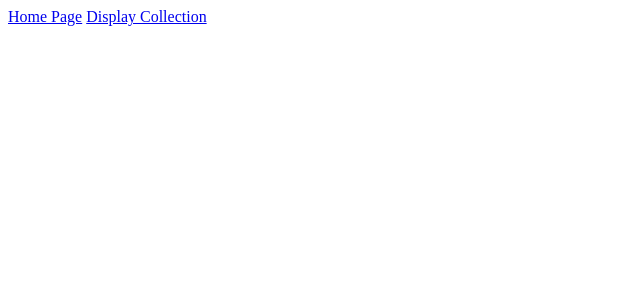
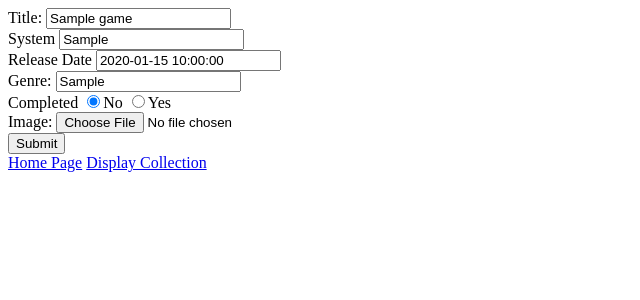
Before and after one commit to DJMurphy88/Python-Site, a Flask app: template Templates/Update.html in a window 1280 px wide. Shown: the top 300 px of the page, without its empty margins (0-640 px from the left). Run offline with Flask 2, Linux system fonts and the light colour scheme; the template is opened without the code that fills it: most values are stand-ins (such as "Sample title", 1, 10 or a date in 2020).

Commit message:
Added template inheritance and ability to delete game from database

```diff
--- a/Application.py
+++ b/Application.py
@@ -22,13 +22,16 @@ def collection():
 
 @app.route("/listGames")
 def listGames():
-    return render_template("List.html")
+    Database.connect()
+    games = Database.get_games()
+    Database.close()
+    return render_template("List.html", games=games)
 
 @app.route("/submission")
 def submission():
     return render_template("Submission.html")
 
-@app.route("/submission", methods = ['POST'])
+@app.route("/submission", methods=['POST'])
 def getFormData():
     uploaded_file = request.files["file"]
     filename = secure_filename(uploaded_file.filename)
@@ -44,8 +47,10 @@ def getFormData():
         if file_ext not in app.config['UPLOAD_EXTENSIONS']:
             abort(400)
         uploaded_file.save(os.path.join(app.config['UPLOAD_PATH'], filename))
-        game = Game(title, filename, system, release_date, genre, completed)
+
         Database.connect()
+        gameid = Database.get_row_count() + 1
+        game = Game(gameid, title, filename, system, release_date, genre, completed)
         Database.add_game(game)
         Database.close()
     return redirect("collection")
@@ -53,3 +58,18 @@ def getFormData():
 @app.route("/update")
 def update():
     return render_template("Update.html")
+
+@app.route("/delete", methods=['GET', 'POST'])
+def delete():
+    gameid = int(request.args.get('gameid'))
+
+    Database.connect()
+    game = Database.get_game(gameid)
+    filename = game.getImage()
+
+    Database.delete_game(gameid)
+    os.remove(os.path.join(app.config['UPLOAD_PATH'], filename))
+
+    Database.close()
+
+    return redirect("listGames")
--- a/Database.py
+++ b/Database.py
@@ -15,12 +15,20 @@ def close():
     if conn:
         conn.close()
 
+def get_row_count():
+    query = '''SELECT COUNT(*) FROM Games'''
+    with closing(conn.cursor()) as c:
+        c.execute(query)
+        results = c.fetchone()
+
+    return results[0]
+
 def make_game(row):
-    return Game(row["title"], row["image"], row["system"],
+    return Game(row["gameid"], row["title"], row["image"], row["system"],
                 row["release_date"], row["genre"], row["complete"])
 
 def get_games():
-    query = '''SELECT * FROM Games'''
+    query = '''SELECT * FROM Games ORDER BY title'''
     with closing(conn.cursor()) as c:
         c.execute(query)
         results = c.fetchall()
@@ -31,6 +39,12 @@ def get_games():
 
     return games
 
+def get_game(gameid):
+    games = get_games()
+    for game in games:
+        if game.getGameID() == gameid:
+            return game
+
 def add_game(game):
     query = '''INSERT INTO Games (title, image, system, release_date, genre, complete) Values(?, ?, ?, ?, ?, ?)'''
     with closing(conn.cursor()) as c:
@@ -38,16 +52,17 @@ def add_game(game):
                   game.getDate(), game.getGenre(), game.getComplete()))
         conn.commit()
 
-def update_game(title, image, system, date, genre, complete):
+def update_game(gameid, title, image, system, date, genre, complete):
     query = '''UPDATE Games SET title = ?, image = ?, system = ?,
-                release_date = ?, genre = ?, complete = ?'''
+                release_date = ?, genre = ?, complete = ?
+                WHERE gameid = ?'''
 
     with closing(conn.cursor()) as c:
-        c.execute(query, (title, image, system, date, genre, complete))
+        c.execute(query, (title, image, system, date, genre, complete, gameid))
         conn.commit()
 
-def delete_game(title):
-    query = '''DELETE FROM Games WHERE title = ?'''
+def delete_game(gameid):
+    query = '''DELETE FROM Games WHERE gameid = ?'''
     with closing(conn.cursor()) as c:
-        c.execute(query, (title,))
+        c.execute(query, (gameid,))
         conn.commit()
--- a/Objects.py
+++ b/Objects.py
@@ -1,11 +1,15 @@
 class Game:
-    def __init__(self, title, image, system, date, genre, complete):
+    def __init__(self, gameid, title, image, system, date, genre, complete):
+        self.__gameid = gameid
         self.__title = title
         self.__image = image
         self.__system = system
         self.__date = date
         self.__genre = genre
         self.__complete = complete
+
+    def getGameID(self):
+        return self.__gameid
 
     def getTitle(self):
         return self.__title
--- a/Templates/Update.html
+++ b/Templates/Update.html
@@ -1,11 +1,41 @@
-<!DOCTYPE html>
-<html lang="en">
-<head>
-    <meta charset="UTF-8">
-    <title>Collection Update Page</title>
-</head>
-<body>
+{% extends "layout.html" %}
+{% block title %}Update{% endblock %}
+{% block head %}
+    {{ super() }}
+{% endblock %}
+{% block content %}
+    <form method="POST" action="" enctype="multipart/form-data"
+          name="submission_form" id="submission_form">
+        <div>
+            <label for= "title">Title:</label>
+            <input type="text" name="title" id="title" value="{{ game.getTitle() }}">
+        </div>
+        <div>
+            <label for= "system">System</label>
+            <input type="text" name="system" id="system" value="{{ game.getSystem() }}">
+        </div>
+        <div>
+            <label for="release_date">Release Date</label>
+            <input type="text" name="release_date" id="release_date" value="{{ game.getDate }}">
+        </div>
+        <div>
+            <label for="genre">Genre:</label>
+            <input type="text" name="genre" id="genre" value="{{ game.getGenre }}">
+        </div>
+        <div>
+            <label>Completed</label>
+            <input type="radio" name="completed" id="no" value="No" class="left" checked>No
+            <input type="radio" name="completed" id="yes" value="Yes" class="left last">Yes
+        </div>
+        <div>
+            <label>Image:</label>
+            <input type="file" name="file" accept=".png, .jfif, .jpg, .jpeg">
+        </div>
+        <div>
+            <input type="submit" value="Submit">
+        </div>
+
+    </form>
     <a href="{{url_for('index')}}">Home Page</a>
     <a href="{{url_for('collection')}}">Display Collection</a>
-</body>
-</html>
+{% endblock %}
--- /dev/null
+++ b/Templates/layout.html
@@ -0,0 +1,15 @@
+<!DOCTYPE html>
+<html lang="en">
+<head>
+    {% block head %}
+    <meta charset="UTF-8">
+    <title>{% block title %}{% endblock %} - Collection Page</title>
+    {% endblock %}
+</head>
+<body>
+    <div id="content">
+        {% block content %}
+        {% endblock %}
+    </div>
+</body>
+</html>
```
Also changed, not shown: Templates/Collection.html (+8 -13 lines), Templates/Index.html (+7 -9 lines), Templates/List.html (+13 -9 lines), Templates/Submission.html (+7 -9 lines), static/game_db.db, 1 other file.
